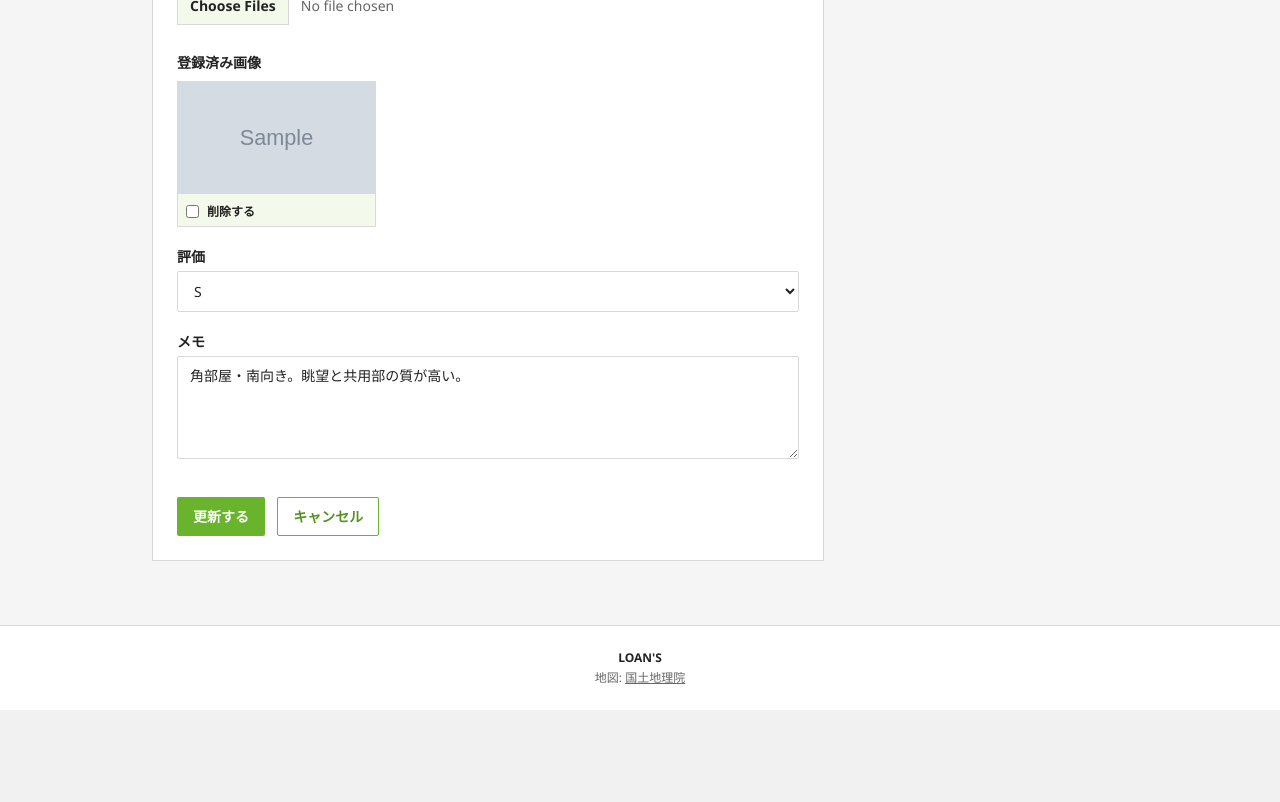
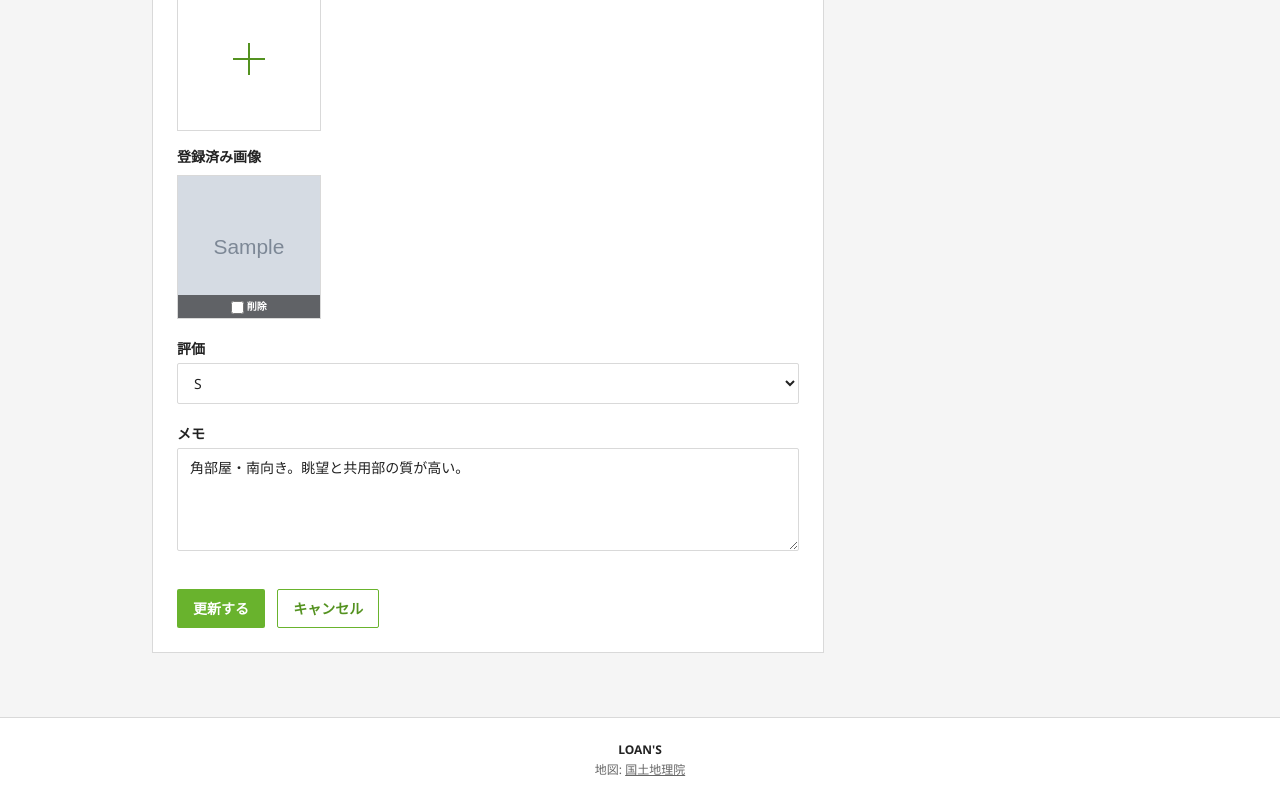
Before and after one commit to yuki-snowy/LOANS, a Laravel app: page /properties/1/edit in a window 1280 px wide. Shown: the part 1435-2237 px from the top of the page. Before the commit the page ends 2145 px from the top, so only its background shows below. Run offline with Laravel 12, Linux system fonts and the light colour scheme; data comes from the database, SQL or seed files in the repository; tables that the repository leaves empty hold one stand-in row (values such as "Sample post"); grey boxes marked "Sample" are stand-in pictures; style sheets or scripts are compiled from the project's sources.

Commit message:
物件フォームの選択肢整理と種目・画像UIを改善
階建てを3階以上に集約、駅徒歩を5分刻み化、物件種目を追加。
画像は十字付き四角枠プレビューとサイズ超過時の圧縮に変更。

Co-authored-by: yuki.snowydesign <yuki.snowydesign@gmail.com>

```diff
--- a/app/Http/Controllers/PropertyController.php
+++ b/app/Http/Controllers/PropertyController.php
@@ -83,10 +83,11 @@ class PropertyController extends Controller
         return [
             'evaluations' => Property::EVALUATIONS,
             'prefectures' => Prefectures::ALL,
+            'propertyTypes' => PropertyOptions::PROPERTY_TYPES,
             'floorPlans' => PropertyOptions::FLOOR_PLANS,
             'structures' => PropertyOptions::STRUCTURES,
             'builtYears' => PropertyOptions::builtYears(),
-            'buildingFloors' => PropertyOptions::buildingFloors(),
+            'buildingFloors' => PropertyOptions::BUILDING_FLOORS,
             'stationMinutes' => PropertyOptions::stationMinutes(),
         ];
     }
--- a/app/Http/Requests/PropertyRequest.php
+++ b/app/Http/Requests/PropertyRequest.php
@@ -65,6 +65,10 @@ class PropertyRequest extends FormRequest
             $this->merge(['structure' => null]);
         }
 
+        if ($this->has('property_type') && $this->input('property_type') === '') {
+            $this->merge(['property_type' => null]);
+        }
+
         if ($this->filled('postal_code')) {
             $digits = preg_replace('/\D/', '', (string) $this->input('postal_code')) ?? '';
             if (strlen($digits) === 7) {
--- a/app/Models/Property.php
+++ b/app/Models/Property.php
@@ -14,6 +14,7 @@ use Illuminate\Validation\Rule;
 
 #[Fillable([
     'name',
+    'property_type',
     'price',
     'postal_code',
     'prefecture',
@@ -45,6 +46,7 @@ class Property extends Model
 
         return [
             'name' => ['required', 'string', 'max:255'],
+            'property_type' => ['required', 'string', Rule::in(array_keys(PropertyOptions::PROPERTY_TYPES))],
             'price' => ['required', 'integer', 'min:1', 'max:999999'],
             'postal_code' => ['nullable', 'string', 'regex:/^\d{3}-?\d{4}$/'],
             'prefecture' => ['required', 'string', Rule::in(Prefectures::ALL)],
@@ -56,7 +58,7 @@ class Property extends Model
             'built_year' => ['required', 'integer', 'min:1950', 'max:'.$currentYear],
             'exclusive_area' => ['required', 'numeric', 'min:1', 'max:9999.99'],
             'structure' => ['required', 'string', Rule::in(PropertyOptions::STRUCTURES)],
-            'building_floors' => ['required', 'integer', 'min:1', 'max:60'],
+            'building_floors' => ['required', 'integer', Rule::in(array_keys(PropertyOptions::BUILDING_FLOORS))],
             'evaluation' => ['nullable', 'string', Rule::in(self::EVALUATIONS)],
             'memo' => ['nullable', 'string', 'max:5000'],
         ];
@@ -82,13 +84,14 @@ class Property extends Model
     {
         return [
             'name' => '物件名',
+            'property_type' => '物件種目',
             'price' => '価格（万円）',
             'postal_code' => '郵便番号',
             'prefecture' => '都道府県',
             'address' => '住所',
             'latitude' => '緯度',
             'longitude' => '経度',
-            'station_minutes' => '駅徒歩（分）',
+            'station_minutes' => '駅徒歩',
             'floor_plan' => '間取り',
             'built_year' => '築年',
             'exclusive_area' => '専有面積（㎡）',
@@ -146,19 +149,41 @@ class Property extends Model
         return $postal ? '〒'.$postal.' '.$line : $line;
     }
 
+    public function propertyTypeLabel(): string
+    {
+        return PropertyOptions::PROPERTY_TYPES[$this->property_type] ?? '—';
+    }
+
+    public function stationMinutesLabel(): string
+    {
+        return PropertyOptions::stationMinutesLabel((int) $this->station_minutes);
+    }
+
+    public function buildingFloorsLabel(): string
+    {
+        return PropertyOptions::buildingFloorsLabel((int) ($this->building_floors ?? 1));
+    }
+
+    public function builtYearLabel(): string
+    {
+        if (! $this->built_year) {
+            return '—';
+        }
+
+        return PropertyOptions::builtYearLabel((int) $this->built_year);
+    }
+
     public function structureLabel(): string
     {
         $parts = array_filter([
             $this->structure,
-            $this->building_floors ? $this->building_floors.'階建' : null,
+            $this->building_floors ? $this->buildingFloorsLabel() : null,
         ]);
 
         return $parts !== [] ? implode(' / ', $parts) : '—';
     }
 
     /**
-     * 一覧用の1枚目画像。
-     *
      * @return HasOne<PropertyImage, $this>
      */
     public function coverImage(): HasOne
--- a/database/factories/PropertyFactory.php
+++ b/database/factories/PropertyFactory.php
@@ -29,6 +29,7 @@ class PropertyFactory extends Factory
                 'プラウド世田谷',
                 'ブリリア中目黒',
             ]).' '.fake()->buildingNumber().'号室',
+            'property_type' => fake()->randomElement(array_keys(PropertyOptions::PROPERTY_TYPES)),
             'price' => fake()->numberBetween(3000, 15000),
             'postal_code' => fake()->optional(0.7)->numerify('###-####'),
             'prefecture' => $prefecture,
@@ -40,7 +41,7 @@ class PropertyFactory extends Factory
             'built_year' => fake()->numberBetween(1985, (int) date('Y')),
             'exclusive_area' => fake()->randomFloat(2, 25, 120),
             'structure' => fake()->randomElement(PropertyOptions::STRUCTURES),
-            'building_floors' => fake()->numberBetween(3, 30),
+            'building_floors' => fake()->randomElement(array_keys(PropertyOptions::BUILDING_FLOORS)),
             'evaluation' => fake()->optional(0.7)->randomElement(Property::EVALUATIONS),
             'memo' => fake()->optional(0.5)->realText(80),
         ];
--- a/resources/css/app.css
+++ b/resources/css/app.css
@@ -153,4 +153,82 @@
         color: #444;
         white-space: nowrap;
     }
+
+    .image-tile {
+        position: relative;
+        aspect-ratio: 1 / 1;
+        width: 100%;
+        max-width: 9rem;
+        overflow: hidden;
+        border: 1px solid var(--color-line);
+        background: #fafafa;
+    }
+
+    .image-tile-add {
+        display: flex;
+        align-items: center;
+        justify-content: center;
+        cursor: pointer;
+        background: #fff;
+        transition: background-color 0.15s ease, border-color 0.15s ease;
+    }
+
+    .image-tile-add:hover {
+        border-color: var(--color-suumo);
+        background: var(--color-suumo-muted);
+    }
+
+    .image-tile-cross {
+        position: relative;
+        display: block;
+        width: 2rem;
+        height: 2rem;
+    }
+
+    .image-tile-cross::before,
+    .image-tile-cross::after {
+        content: '';
+        position: absolute;
+        inset: 50% auto auto 50%;
+        background: var(--color-suumo-dark);
+        transform: translate(-50%, -50%);
+    }
+
+    .image-tile-cross::before {
+        width: 2rem;
+        height: 2px;
+    }
+
+    .image-tile-cross::after {
+        width: 2px;
+        height: 2rem;
+    }
+
+    .image-tile-remove {
+        position: absolute;
+        top: 0.25rem;
+        right: 0.25rem;
+        display: inline-flex;
+        height: 1.5rem;
+        width: 1.5rem;
+        align-items: center;
+        justify-content: center;
+        border: 0;
+        background: rgb(0 0 0 / 55%);
+        color: #fff;
+        font-size: 1rem;
+        line-height: 1;
+        cursor: pointer;
+    }
+
+    .image-tile-size {
+        position: absolute;
+        inset: auto 0 0 0;
+        background: rgb(0 0 0 / 45%);
+        color: #fff;
+        font-size: 0.625rem;
+        font-weight: 700;
+        text-align: center;
+        padding: 0.15rem 0.25rem;
+    }
 }
--- a/resources/js/image-upload.js
+++ b/resources/js/image-upload.js
@@ -1,10 +1,11 @@
 /**
- * 物件画像の複数選択・クライアント圧縮・プレビュー。
+ * 四角枠＋十字架の画像追加 UI（サイズ超過は圧縮）。
  */
 
 const MAX_IMAGES = 10;
-const MAX_WIDTH = 1600;
-const JPEG_QUALITY = 0.72;
+const MAX_EDGE = 1280;
+const MAX_BYTES = 800 * 1024;
+const JPEG_QUALITY_START = 0.78;
 
 async function compressImage(file) {
     if (! file.type.startsWith('image/')) {
@@ -12,7 +13,7 @@ async function compressImage(file) {
     }
 
     const bitmap = await createImageBitmap(file);
-    const scale = Math.min(1, MAX_WIDTH / bitmap.width);
+    const scale = Math.min(1, MAX_EDGE / Math.max(bitmap.width, bitmap.height));
     const width = Math.max(1, Math.round(bitmap.width * scale));
     const height = Math.max(1, Math.round(bitmap.height * scale));
 
@@ -28,11 +29,20 @@ async function compressImage(file) {
     ctx.drawImage(bitmap, 0, 0, width, height);
     bitmap.close?.();
 
-    const blob = await new Promise((resolve) => {
-        canvas.toBlob(resolve, 'image/jpeg', JPEG_QUALITY);
-    });
+    let quality = JPEG_QUALITY_START;
+    let blob = await new Promise((resolve) => canvas.toBlob(resolve, 'image/jpeg', quality));
+
+    while (blob && blob.size > MAX_BYTES && quality > 0.45) {
+        quality -= 0.08;
+        blob = await new Promise((resolve) => canvas.toBlob(resolve, 'image/jpeg', quality));
+    }
 
     if (! blob) {
+        return file;
+    }
+
+    // 元が十分小さく、縮小も不要ならそのまま
+    if (file.size <= MAX_BYTES && scale === 1 && file.type === 'image/jpeg') {
         return file;
     }
 
@@ -55,18 +65,38 @@ function formatBytes(bytes) {
     return `${(bytes / (1024 * 1024)).toFixed(2)} MB`;
 }
 
-function renderPreviews(container, files) {
-    container.innerHTML = '';
-    files.forEach((file, index) => {
-        const url = URL.createObjectURL(file);
-        const item = document.createElement('div');
-        item.className = 'overflow-hidden border border-line bg-suumo-muted';
-        item.innerHTML = `
-            <img src="${url}" alt="プレビュー ${index + 1}" class="aspect-[4/3] h-28 w-full object-cover">
-            <p class="px-2 py-1 text-[11px] text-muted">${formatBytes(file.size)}</p>
-        `;
-        container.appendChild(item);
+function createAddTile(input) {
+    const button = document.createElement('button');
+    button.type = 'button';
+    button.className = 'image-tile image-tile-add';
+    button.setAttribute('aria-label', '画像を追加');
+    button.innerHTML = '<span class="image-tile-cross" aria-hidden="true"></span>';
+    button.addEventListener('click', () => input.click());
+
+    return button;
+}
+
+function createPreviewTile(file, onRemove) {
+    const url = URL.createObjectURL(file);
+    const tile = document.createElement('div');
+    tile.className = 'image-tile image-tile-preview';
+    tile.innerHTML = `
+        <img src="${url}" alt="プレビュー" class="h-full w-full object-cover">
+        <button type="button" class="image-tile-remove" aria-label="この画像を外す">×</button>
+        <span class="image-tile-size">${formatBytes(file.size)}</span>
+    `;
+    tile.querySelector('.image-tile-remove')?.addEventListener('click', () => {
+        URL.revokeObjectURL(url);
+        onRemove();
     });
+
+    return tile;
+}
+
+function syncInputFiles(input, files) {
+    const transfer = new DataTransfer();
+    files.forEach((file) => transfer.items.add(file));
+    input.files = transfer.files;
 }
 
 function initImageUpload(root = document) {
@@ -83,22 +113,51 @@ function initImageUpload(root = document) {
             return;
         }
 
+        /** @type {File[]} */
+        let currentFiles = [];
+
+        const renderTiles = () => {
+            preview.innerHTML = '';
+
+            currentFiles.forEach((file, index) => {
+                preview.appendChild(
+                    createPreviewTile(file, () => {
+                        currentFiles = currentFiles.filter((_, i) => i !== index);
+                        syncInputFiles(input, currentFiles);
+                        renderTiles();
+                        if (status) {
+                            status.textContent = currentFiles.length ? `${currentFiles.length}枚選択中` : '';
+                        }
+                    }),
+                );
+            });
+
+            if (currentFiles.length < MAX_IMAGES) {
+                preview.appendChild(createAddTile(input));
+            }
+        };
+
+        renderTiles();
+
         input.addEventListener('change', async () => {
             const selected = Array.from(input.files || []);
             if (selected.length === 0) {
-                preview.innerHTML = '';
-                if (status) {
-                    status.textContent = '';
-                }
                 return;
             }
+
+            // 追加選択分だけ取り込む（既存プレビューは currentFiles 側で保持）
+            const incoming = selected.filter(
+                (file) => ! currentFiles.some(
+                    (kept) => kept.name === file.name && kept.size === file.size && kept.lastModified === file.lastModified,
+                ),
+            );
 
             if (status) {
                 status.textContent = '画像を圧縮しています…';
             }
 
-            const limited = selected.slice(0, MAX_IMAGES);
-            const compressed = [];
+            const room = Math.max(0, MAX_IMAGES - currentFiles.length);
+            const limited = incoming.slice(0, room);
             let originalTotal = 0;
             let compressedTotal = 0;
 
@@ -107,25 +166,25 @@ function initImageUpload(root = document) {
                 try {
                     const next = await compressImage(file);
                     if (next) {
-                        compressed.push(next);
+                        currentFiles.push(next);
                         compressedTotal += next.size;
                     }
                 } catch {
-                    compressed.push(file);
+                    currentFiles.push(file);
                     compressedTotal += file.size;
                 }
             }
 
-            const transfer = new DataTransfer();
-            compressed.forEach((file) => transfer.items.add(file));
-            input.files = transfer.files;
-            renderPreviews(preview, compressed);
+            currentFiles = currentFiles.slice(0, MAX_IMAGES);
+            syncInputFiles(input, currentFiles);
+            renderTiles();
 
             if (status) {
                 const saved = Math.max(0, originalTotal - compressedTotal);
-                status.textContent = selected.length > MAX_IMAGES
-                    ? `先頭${MAX_IMAGES}枚を圧縮しました（約 ${formatBytes(saved)} 削減）`
-                    : `圧縮しました（約 ${formatBytes(saved)} 削減）`;
+                const overflow = incoming.length > room;
+                status.textContent = overflow
+                    ? `最大${MAX_IMAGES}枚までです。追加分を圧縮しました（約 ${formatBytes(saved)} 削減）`
+                    : `圧縮しました（約 ${formatBytes(saved)} 削減） / ${currentFiles.length}枚`;
             }
         });
 
--- a/resources/views/properties/_form.blade.php
+++ b/resources/views/properties/_form.blade.php
@@ -11,23 +11,32 @@
 
     <div class="grid gap-5 sm:grid-cols-2">
         <div>
+            <label for="property_type" class="mb-1 block text-sm font-bold text-ink">物件種目 <span class="text-price">*</span></label>
+            <select name="property_type" id="property_type" required class="input-suumo">
+                <option value="">選択してください</option>
+                @foreach ($propertyTypes as $value => $label)
+                    <option value="{{ $value }}" @selected(old('property_type', $property?->property_type) === $value)>{{ $label }}</option>
+                @endforeach
+            </select>
+        </div>
+        <div>
             <label for="price" class="mb-1 block text-sm font-bold text-ink">価格（万円） <span class="text-price">*</span></label>
             <input type="number" name="price" id="price" value="{{ old('price', $property?->price) }}" required min="1" max="999999" class="input-suumo" placeholder="6500">
         </div>
+    </div>
+
+    <div class="grid gap-5 sm:grid-cols-2">
         <div>
             <label for="station_minutes" class="mb-1 block text-sm font-bold text-ink">駅徒歩 <span class="text-price">*</span></label>
             <select name="station_minutes" id="station_minutes" required class="input-suumo">
                 <option value="">選択してください</option>
                 @foreach ($stationMinutes as $minutes)
                     <option value="{{ $minutes }}" @selected((string) old('station_minutes', $property?->station_minutes) === (string) $minutes)>
-                        {{ $minutes }}分
+                        {{ \App\Support\PropertyOptions::stationMinutesLabel($minutes) }}
                     </option>
                 @endforeach
             </select>
         </div>
-    </div>
-
-    <div class="grid gap-5 sm:grid-cols-2">
         <div>
             <label for="floor_plan" class="mb-1 block text-sm font-bold text-ink">間取り <span class="text-price">*</span></label>
             <select name="floor_plan" id="floor_plan" required class="input-suumo">
@@ -37,20 +46,20 @@
                 @endforeach
             </select>
         </div>
+    </div>
+
+    <div class="grid gap-5 sm:grid-cols-2">
         <div>
             <label for="built_year" class="mb-1 block text-sm font-bold text-ink">築年 <span class="text-price">*</span></label>
             <select name="built_year" id="built_year" required class="input-suumo">
                 <option value="">選択してください</option>
                 @foreach ($builtYears as $year)
                     <option value="{{ $year }}" @selected((string) old('built_year', $property?->built_year) === (string) $year)>
-                        {{ $year }}年
+                        {{ \App\Support\PropertyOptions::builtYearLabel($year) }}
                     </option>
                 @endforeach
             </select>
         </div>
-    </div>
-
-    <div class="grid gap-5 sm:grid-cols-2">
         <div>
             <label for="exclusive_area" class="mb-1 block text-sm font-bold text-ink">専有面積（㎡） <span class="text-price">*</span></label>
             <input
@@ -66,6 +75,9 @@
                 placeholder="65.40"
             >
         </div>
+    </div>
+
+    <div class="grid gap-5 sm:grid-cols-2">
         <div>
             <label for="structure" class="mb-1 block text-sm font-bold text-ink">構造 <span class="text-price">*</span></label>
             <select name="structure" id="structure" required class="input-suumo">
@@ -75,18 +87,17 @@
                 @endforeach
             </select>
         </div>
-    </div>
-
         <div>
             <label for="building_floors" class="mb-1 block text-sm font-bold text-ink">階建て <span class="text-price">*</span></label>
             <select name="building_floors" id="building_floors" required class="input-suumo">
                 <option value="">選択してください</option>
-            @foreach ($buildingFloors as $floors)
-                <option value="{{ $floors }}" @selected((string) old('building_floors', $property?->building_floors) === (string) $floors)>
-                    {{ $floors }}階建
+                @foreach ($buildingFloors as $value => $label)
+                    <option value="{{ $value }}" @selected((string) old('building_floors', $property?->building_floors) === (string) $value)>
+                        {{ $label }}
                     </option>
                 @endforeach
             </select>
+        </div>
     </div>
 
     <div data-location-search class="border border-line bg-suumo-muted/40 p-3 sm:p-4">
@@ -182,8 +193,8 @@
     </div>
 
     <div data-image-upload>
-        <label for="images" class="mb-1 block text-sm font-bold text-ink">画像（複数可）</label>
-        <p class="mb-2 text-xs text-muted">最大10枚。選択時にブラウザ側で圧縮してから送信します。</p>
+        <p class="mb-1 text-sm font-bold text-ink">画像（複数可）</p>
+        <p class="mb-2 text-xs text-muted">1辺1280px・約800KBを目安に自動圧縮します。最大10枚。</p>
         <input
             type="file"
             name="images[]"
@@ -191,21 +202,21 @@
             data-image-input
             accept="image/jpeg,image/png,image/webp"
             multiple
-            class="block w-full text-sm text-muted file:mr-3 file:border file:border-line file:bg-suumo-muted file:px-3 file:py-2 file:text-sm file:font-bold file:text-ink hover:file:bg-suumo-light"
+            class="sr-only"
         >
-        <p class="mt-1 text-xs text-muted" data-image-status></p>
-        <div class="mt-3 grid grid-cols-2 gap-3 sm:grid-cols-3" data-image-preview></div>
+        <div class="grid grid-cols-3 gap-3 sm:grid-cols-4" data-image-preview></div>
+        <p class="mt-2 text-xs text-muted" data-image-status></p>
 
         @if ($property?->images?->isNotEmpty())
             <div class="mt-4">
                 <p class="mb-2 text-sm font-bold text-ink">登録済み画像</p>
-                <div class="grid grid-cols-2 gap-3 sm:grid-cols-3">
+                <div class="grid grid-cols-3 gap-3 sm:grid-cols-4">
                     @foreach ($property->images as $image)
-                        <label class="relative block overflow-hidden border border-line bg-suumo-muted">
-                            <img src="{{ $image->url() }}" alt="登録画像 {{ $loop->iteration }}" class="aspect-[4/3] h-28 w-full object-cover">
-                            <span class="mt-1 flex items-center gap-2 px-2 py-1.5 text-xs font-bold text-ink">
-                                <input type="checkbox" name="delete_images[]" value="{{ $image->id }}" class="accent-[var(--color-suumo)]">
-                                削除する
+                        <label class="image-tile relative">
+                            <img src="{{ $image->url() }}" alt="登録画像 {{ $loop->iteration }}" class="h-full w-full object-cover">
+                            <span class="absolute inset-x-0 bottom-0 bg-black/55 px-1 py-1 text-center text-[10px] font-bold text-white">
+                                <input type="checkbox" name="delete_images[]" value="{{ $image->id }}" class="align-middle accent-white">
+                                削除
                             </span>
                         </label>
                     @endforeach
--- a/resources/views/properties/index.blade.php
+++ b/resources/views/properties/index.blade.php
@@ -87,12 +87,16 @@
                                     <td>{{ $property->fullAddress() }}</td>
                                 </tr>
                                 <tr>
+                                    <th>種目</th>
+                                    <td>{{ $property->propertyTypeLabel() }}</td>
+                                </tr>
+                                <tr>
                                     <th>間取り</th>
                                     <td>{{ $property->floor_plan ?? '—' }}</td>
                                 </tr>
                                 <tr>
                                     <th>駅徒歩</th>
-                                    <td>{{ $property->station_minutes }}分</td>
+                                    <td>{{ $property->stationMinutesLabel() }}</td>
                                 </tr>
                                 <tr>
                                     <th>専有面積</th>
```
Also changed, not shown: app/Support/PropertyOptions.php (+78 -16 lines), database/seeders/DatabaseSeeder.php (+8 -5 lines), resources/views/properties/show.blade.php (+6 -2 lines), tests/Feature/GeocodeTest.php (+1 -0 lines), tests/Feature/PropertyCrudTest.php (+22 -11 lines), tests/Unit/PropertyValidationTest.php (+5 -3 lines), database/migrations/2026_10_12_000004_add_property_type_and_normalize_options.php (added). Lines whose indentation alone changed are shown as unchanged.
